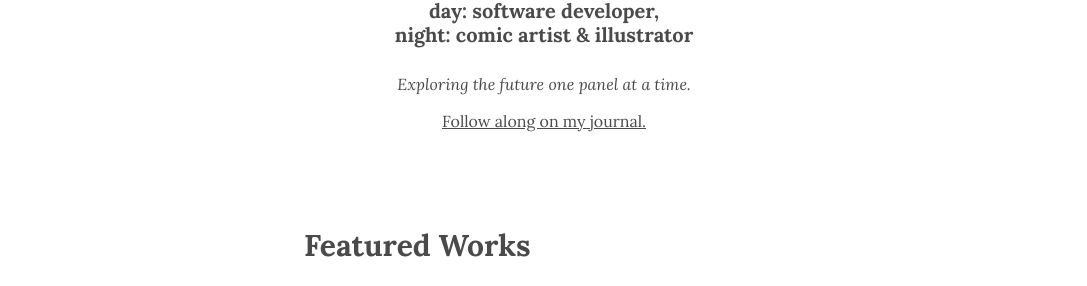
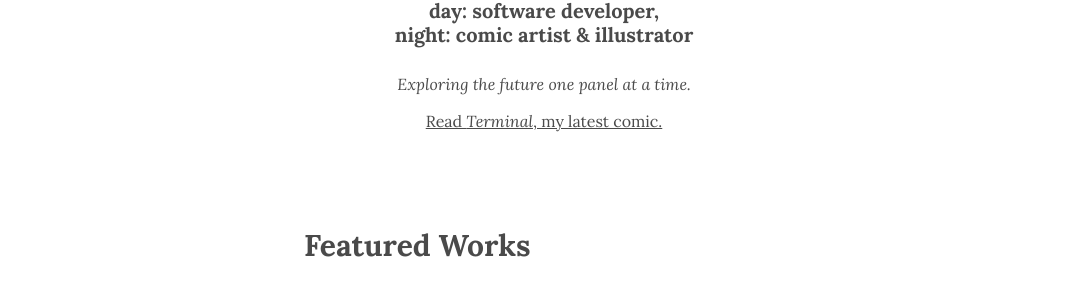
Before and after one commit to brettchalupa/brettchalupa.github.io, a Jekyll site: the page built from index.html, in a window 1280 px wide. Shown: the part 362-648 px from the top of the page, without its empty margins (96-1183 px from the left). Built offline with Jekyll 4.4.1, drawn with Linux system fonts in a browser that asks for light colours.

Commit message:
Update home callout for Terminal

```diff
--- a/index.html
+++ b/index.html
@@ -13,7 +13,9 @@ layout: default
 
     <p><em>Exploring the future one panel at a time.</em></p>
 
-    <a href='https://journal.brettchalupa.com'>Follow along on my journal.</a>
+    <a href='https://journal.brettchalupa.com/2018/03/18/terminal/'>
+      Read <em>Terminal</em>, my latest comic.
+    </a>
   </div>
 
   <div class='section featured-works'>
```
